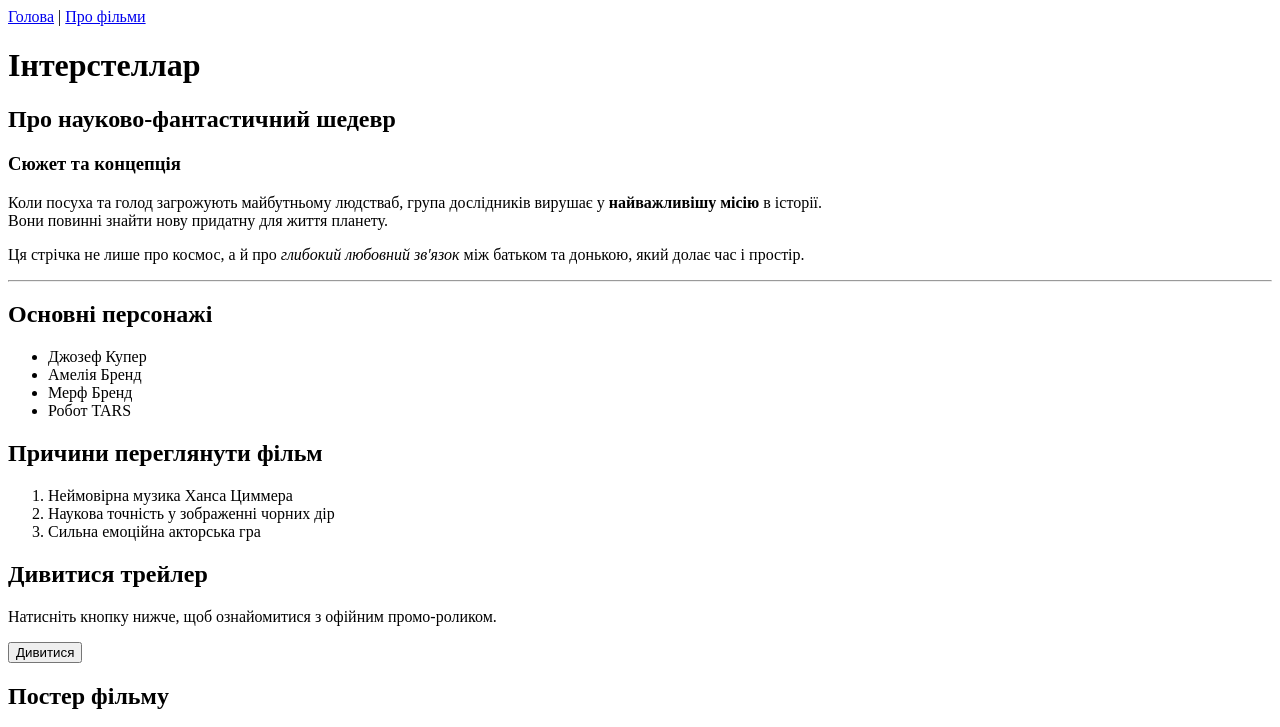
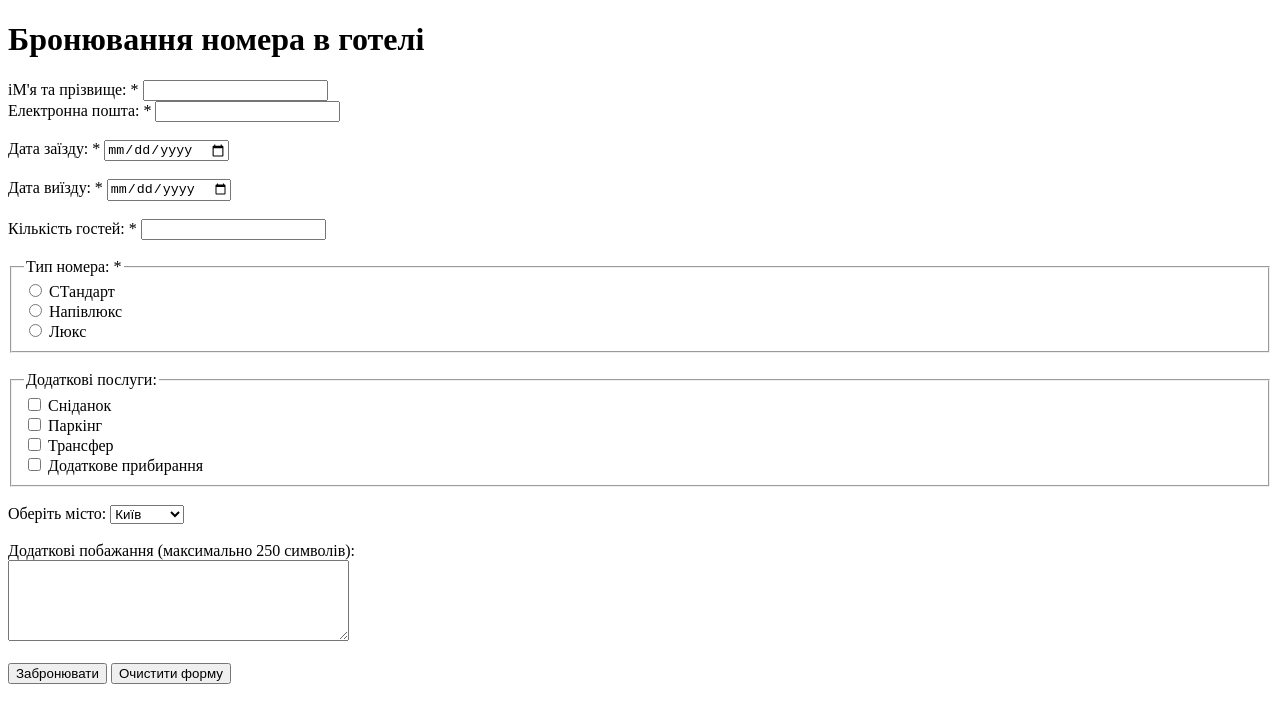
Before and after one commit to zhyhulinm-rgb/I21_Zhyhulin-Maxim, a plain HTML site: page index.html in a window 1280 px wide. Shown: the top 727 px of the page. Drawn offline with Linux system fonts and the light colour scheme.

Commit message:
Add files via upload

```diff
--- a/index.html
+++ b/index.html
@@ -3,74 +3,88 @@
 <head>
     <meta charset="UTF-8">
     <meta name="viewport" content="width=device-width, initial-scale=1.0">
-    <title>Фільм Інтерстеллар</title>
+    <title>Форма бронювання готелю</title>
 </head>
 <body>
-    <!-- Навігація -->
-     <nav>
-        <a href="index.html">Голова</a> |
-        <a href="info.html">Про фільми</a>
-     </nav>
-     <!-- Головний заголовок-->
-      <h1>Інтерстеллар</h1>
-      <!-- Два підзаголовки різних рівнів -->
-       <h2>Про науково-фантастичний шедевр</h2>
-       <h3>Сюжет та концепція</h3>
+    <h1>Бронювання номера в готелі</h1>
+    <form action="#" method="post"
+    <div>
+        <label for="first-name">іМ'я та прізвище: *</label>
+        <input type="text" id="first-name" name="first_name" required>
+    </div>
+    <br>
+    <div>
+        <label for="email">Електронна пошта: *</label>
+        <input type="email" id="email" name="email" required>
+    </div>
+    <br>
+    <div>
+        <label for="check-in">Дата заїзду: *</label>
+        <input type="date" id="check-in" name="check_in" required>
+    </div>
+    <br>
+    <div>
+        <label for="check-out">Дата виїзду: *</label>
+        <input type="date" id="check-out" name="check_out" required>
+    </div>
+    <br>
+    <div>
+        <label for="guests">Кількість гостей: *</label>
+        <input type="number" id="guests" name="guests" min="1" required>
+    </div>
+    <br>
+    <fieldset>
+        <legend>Тип номера: *</legend>
+        <div>
+            <input type="radio" id="single" name="room_type" value="standard" required>
+            <label for="single">СТандарт</label>
+            <br>
 
-       <!--Два абзаци з вимогами (strong, em, br)-->
-       <p>
-        Коли посуха та голод загрожують майбутньому людстваб, група дослідників вирушає у <strong>найважливішу місію</strong> в історії.<br>
-        Вони повинні знайти нову придатну для життя планету.
-       </p>
+            <input type="radio" id="double" name="room_type" value="junior_suite">
+            <label for="double">Напівлюкс</label>
+            <br>
 
-       <p>
-        Ця стрічка не лише про космос, а й про <em>глибокий любовний зв'язок</em> між батьком та донькою, який долає час і простір.
-       </p>
-
-       <!-- Тематичний розділювач -->
-        <hr>
-
-        <!-- Ненумерований перелік із 4 пунктів -->
-         <h2>Основні персонажі</h2>
-         <ul>
-            <li>Джозеф Купер</li>
-            <li>Амелія Бренд</li>
-            <li>Мерф Бренд</li>
-            <li>Робот TARS</li>
-         </ul>
-
-         <!-- Нумерований перелік із 3 пунктів -->
-          <h2>Причини переглянути фільм</h2>
-          <ol>
-            <li>Неймовірна музика Ханса Циммера</li>
-            <li>Наукова точність у зображенні чорних дір</li>
-            <li>Сильна емоційна акторська гра</li>
-          </ol>
-
-          <!-- Контейнер: заголовок, коротки текст і кнопка  -->
-           <div>
-            <h2>Дивитися трейлер</h2>
-            <p>Натисніть кнопку нижче, щоб ознайомитися з офійним промо-роликом.</p>
-            <a href="https://www.youtube.com/watch?v=zSWdZVtXT7E" target="_blank">
-             <button>Дивитися</button>
-            </a>
-           </div>
-
-           <!-- Постер із локальної папки, шириною, alt та підписом -->
-            <h2 id="poster-section">Постер фільму</h2>
-            <figure>
-                <img src="./image.jpg" alt="Постер фільму Інтерстеллар" width="300">
-                <figcaption>Офіційний постер до фільму <<Інтерстеллар>> (2014)</figcaption>
-            </figure>
-
-            <!-- Зовнішнє посилання в новій вкладці -->
-             <p>
-                Детальніше про фільм на
-                <a href="https://www.imdb.com/title/tt0816692/" targets="_blank">IMDb</a>.
-             </p>
-
-             <!-- Перехід до певної частини цієї ж сторінки -->
-            </p>
-
+            <input type="radio" id="suite" name="room_type" value="suite">
+            <label for="suite">Люкс</label>
+    </fieldset>
+    <br>
+    <fieldset>
+        <legend>Додаткові послуги:</legend>
+        <div>
+            <input type="checkbox" id="service-breakfast" name="services" value="breakfast">
+            <label for="service-breakfast">Сніданок</label>
+            <br>
+            <input type="checkbox" id="service-parking" name="services" value="parking">
+            <label for="service-parking">Паркінг</label>
+            <br>
+            <input type="checkbox" id="service-transfer" name="services" value="transfer">
+            <label for="service-transfer">Трансфер</label>
+            <br>
+            <input type="checkbox" id="service-cleaning" name="services" value="cleaning">
+            <label for="service-cleaning">Додаткове прибирання</label>
+    </fieldset>
+    <br>
+    <div>
+        <label for="city">Оберіть місто:</label>
+        <select id="city" name="city">
+            <option value="kyiv">Київ</option>
+            <option value="lviv">Львів</option>
+            <option value="odesa">Одеса</option>
+            <option value="uzhhorod">Ужгород</option>
+            <option value="chernivtsi">Чернівці</option>
+        </select>
+    </div>
+    <br>
+    <div>
+        <label for="wishes">Додаткові побажання (максимально 250 символів):</label>
+        <br>
+        <textarea id="wishes" name="wishes" rows="5" cols="40" maxlength="250"></textarea>
+     </div>
+     <br>
+     <div>
+        <button type="submit">Забронювати</button>
+     <button type="reset">Очистити форму</button>
+     </div>
+  </form>
 </body>
 </html>
```
